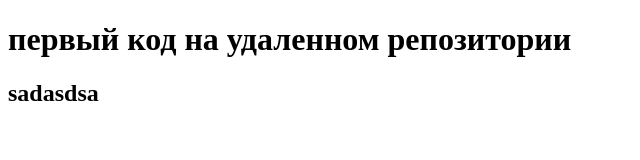
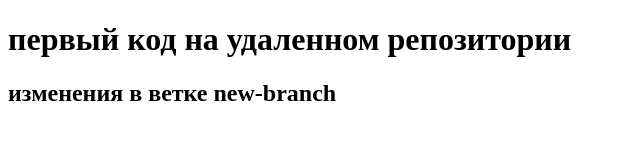
Before and after one commit to ZLATApr/test_repo, a plain HTML site: page index.html in a window 1280 px wide. Shown: the whole page, without its empty margins (0-640 px from the left). Drawn offline with Linux system fonts and the light colour scheme.

Commit message:
add h2 in new-branch

```diff
--- a/index.html
+++ b/index.html
@@ -7,6 +7,6 @@
 </head>
 <body>
     <h1> первый код на удаленном репозитории</h1>
-    <h2> sadasdsa</h2>
+    <h2> изменения в ветке new-branch</h2>
 </body>
 </html>
```
